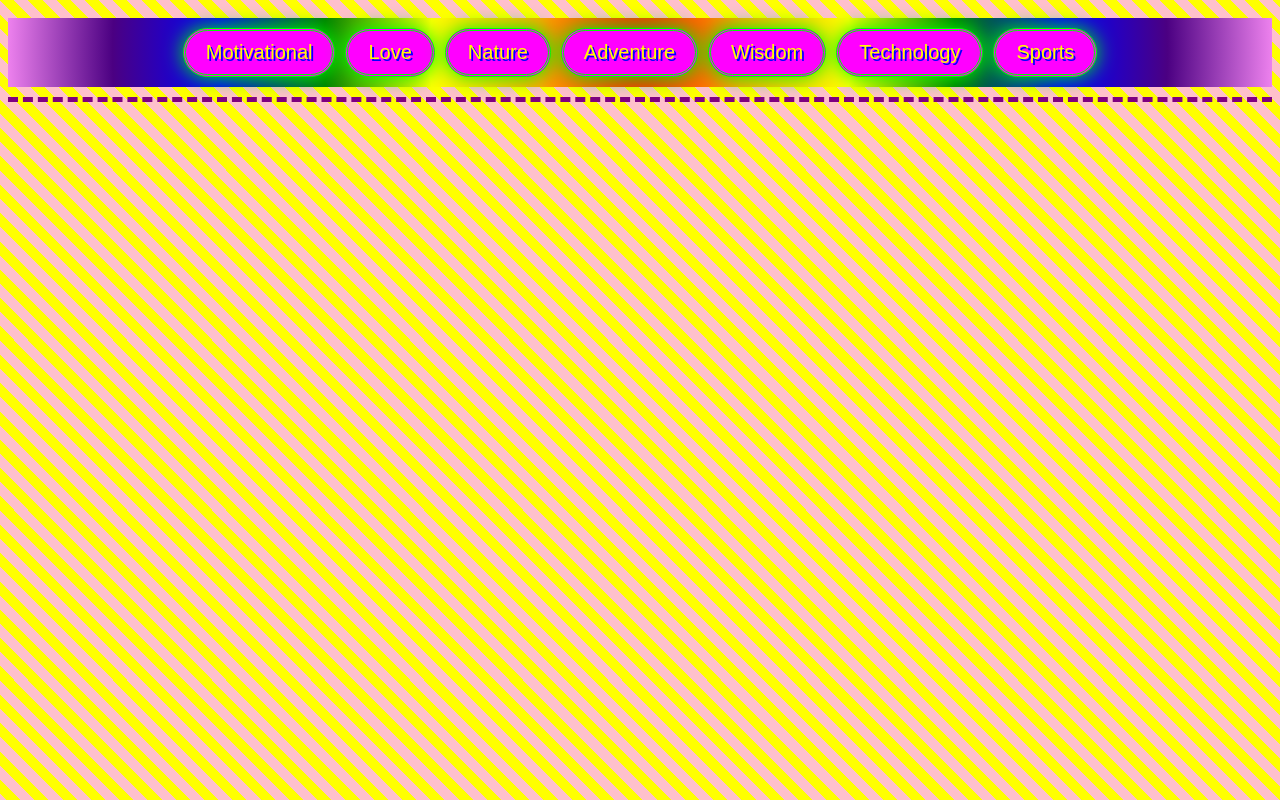
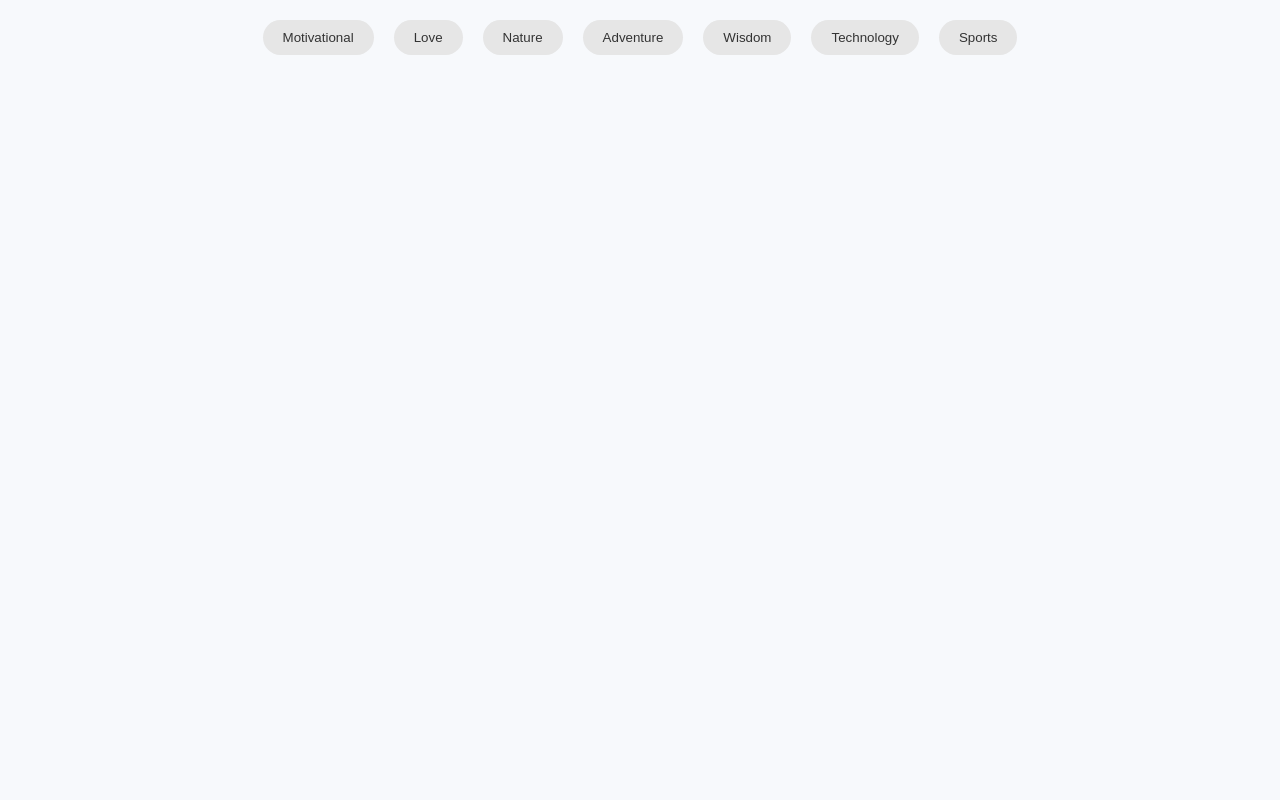
Before and after one commit to MikeJonesBYU/react_app_2, a React (Create React App) app: page / in a window 1280 px wide. Built offline with nearby package versions, Linux system fonts and the light colour scheme.

Commit message:
back to a modern styles

```diff
--- a/src/styles.css
+++ b/src/styles.css
@@ -1,20 +1,18 @@
 /* styles.css */
 
 body {
-    background: repeating-linear-gradient(
-      45deg,
-      yellow,
-      yellow 10px,
-      pink 10px,
-      pink 20px
-    ); /* Striped background */
-    font-family: 'Comic Sans MS', 'Chalkboard SE', 'Marker Felt', sans-serif; /* Ah, the classic */
+  background-color: #f7f9fc;
+  font-family: 'Arial', sans-serif;
+  margin: 0;
+  padding: 0;
 }
 
 .app {
   display: flex;
   flex-direction: column;
   align-items: stretch;
+  max-width: 1200px;
+  margin: 0 auto;
 }
 
 .navbar {
@@ -22,42 +20,33 @@
   flex-direction: column;
   align-items: stretch;
   width: 100%;
-    border-bottom: 5px dashed purple;
 }
 
 .category-nav, .subcategory-nav {
   display: flex;
   justify-content: center;
-    gap: 10px;
-    margin: 10px 0;
-    padding: 10px 0;
-    background-image: radial-gradient(circle, red, orange, yellow, green, blue, indigo, violet); /* Rainbow gradient */
-    color: #000000;
+  gap: 20px;
+  margin: 20px 0;
+  transition: all 0.2s ease;
 }
 
 button {
   padding: 10px 20px;
-    border: 3px double #00FF00; /* Neon green borders */
+  border: none;
   border-radius: 25px;
-    background-color: #FF00FF; /* Bright magenta background */
-    color: #FFFF00; /* Bright yellow text */
-    font-size: 20px;
+  background-color: #e6e6e6;
+  color: #333333;
   cursor: pointer;
   transition: all 0.3s ease;
-    box-shadow: 0 0 20px #00FF00; /* Neon green shadows */
-    text-shadow: 2px 2px #0000FF; /* Blue text shadow */
 }
 
 button:hover {
-    background-color: #00FF00; /* Neon green on hover */
-    color: #FF00FF; /* Magenta text on hover */
-    transform: rotate(10deg); /* Let's add a quirky rotation */
+  background-color: #d4d4d4;
 }
 
 button.active {
-    background-color: #0000FF; /* Blue for active */
-    color: #00FFFF; /* Cyan text for active */
-    box-shadow: 0 0 30px #FF0000; /* Red shadow for active button */
+  background-color: #333333;
+  color: #ffffff;
 }
 
 .quotes-container {
@@ -70,32 +59,27 @@
 }
 
 .quote-card {
-    max-width: 600px;
+  max-width: 800px;
   padding: 20px;
-    background: linear-gradient(to bottom, rgba(255,0,255,1) 0%, rgba(0,255,255,1) 100%); /* Magenta to Cyan gradient */
-    border: 5px ridge #FFFF00; /* Thick yellow ridge border */
-    border-radius: 25px;
-    box-shadow: 0 0 20px #FF0000; /* Red shadows */
-    transition: transform 0.2s ease, filter 0.3s ease;
+  background-color: #ffffff;
+  border-radius: 10px;
+  box-shadow: 0 4px 10px rgba(0, 0, 0, 0.1);
+  transition: transform 0.2s ease;
 }
 
 .quote-card:hover {
-    transform: rotateY(180deg); /* Flip the card on hover */
-    filter: hue-rotate(90deg); /* Change the hue on hover */
+  transform: translateY(-5px);
 }
 
 .quote-text {
-    font-size: 24px;
+  font-size: 18px;
   font-style: italic;
   margin-bottom: 15px;
-    color: #00FF00; /* Neon green text */
-    text-shadow: 2px 2px #FF0000; /* Red text shadow */
 }
 
 .quote-author {
-    font-size: 20px;
+  font-size: 16px;
   font-weight: bold;
   text-align: right;
-    color: #0000FF; /* Blue text */
-    text-shadow: 2px 2px #FFFF00; /* Yellow text shadow */
+  color: #777777;
 }
```
Lines whose indentation alone changed are shown as unchanged.
